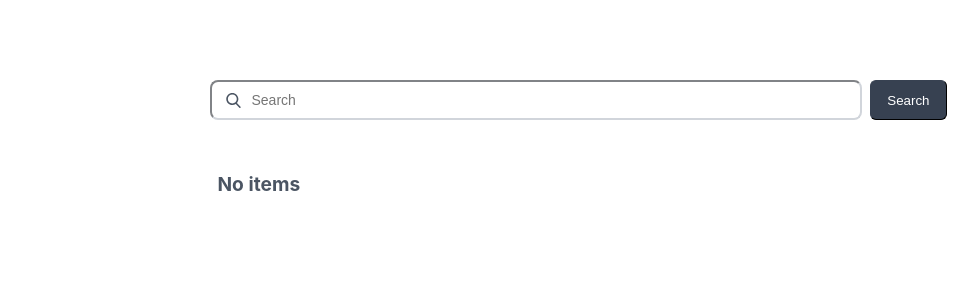
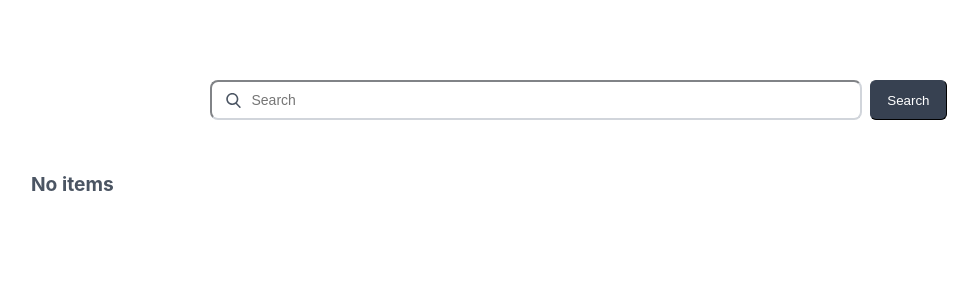
Before and after one commit to anbee123/NextScapingApp, a Next.js app in the folder frontend/: page / in a window 1280 px wide. Shown: the top 300 px of the page, without its empty margins (62-1040 px from the left). Built offline with nearby package versions, Linux system fonts and the light colour scheme.

Commit message:
frontend - minor changes for ui

```diff
--- a/frontend/src/components/main/Main.tsx
+++ b/frontend/src/components/main/Main.tsx
@@ -1,6 +1,6 @@
 import { useState } from "react";
 import { SearchBox } from "../search-box";
-import { Container, Content, SearchResult, TextMessage } from "./style";
+import { Container, SearchContainer, SearchResult, TextMessage } from "./style";
 import { DataResponseType, ProductItemType } from "@/types";
 import { ProductCard } from "../product-card";
 import { BaseAPI } from "@/constants/constants";
@@ -36,9 +36,9 @@ const Main = () => {
   }
 
   return (<Container>
-    <Content>
+    <SearchContainer>
       <SearchBox onSearch={onSearch} isLoading={isLoading} />
-
+    </SearchContainer>
     {isLoading ? (
       <>Loading</>
     ) : (
@@ -50,8 +50,6 @@ const Main = () => {
         }
       </SearchResult>
     )}
-
-    </Content>
   </Container>
   );
 };
--- a/frontend/src/components/main/style.ts
+++ b/frontend/src/components/main/style.ts
@@ -22,7 +22,7 @@ export const Container = styled.div`
   }
 `
 
-export const Content = styled.div`
+export const SearchContainer = styled.div`
   padding-left: 1.25rem;
   padding-right: 1.25rem;
   margin-left: auto;
--- a/frontend/src/components/search-box/SearchBox.tsx
+++ b/frontend/src/components/search-box/SearchBox.tsx
@@ -13,7 +13,7 @@ const SearchBox = ({onSearch, isLoading = false}: SearchBoxProps) => {
     onChange(e.target.value);
   };
   const handleKeyDown = (e: React.KeyboardEvent<HTMLInputElement>) => {
-    if (e.key === 'Enter') {
+    if (e.key === 'Enter' && !isLoading) {
       e.preventDefault()
       e.stopPropagation()
       onSearch(value)
```
Lines whose indentation alone changed are shown as unchanged.
